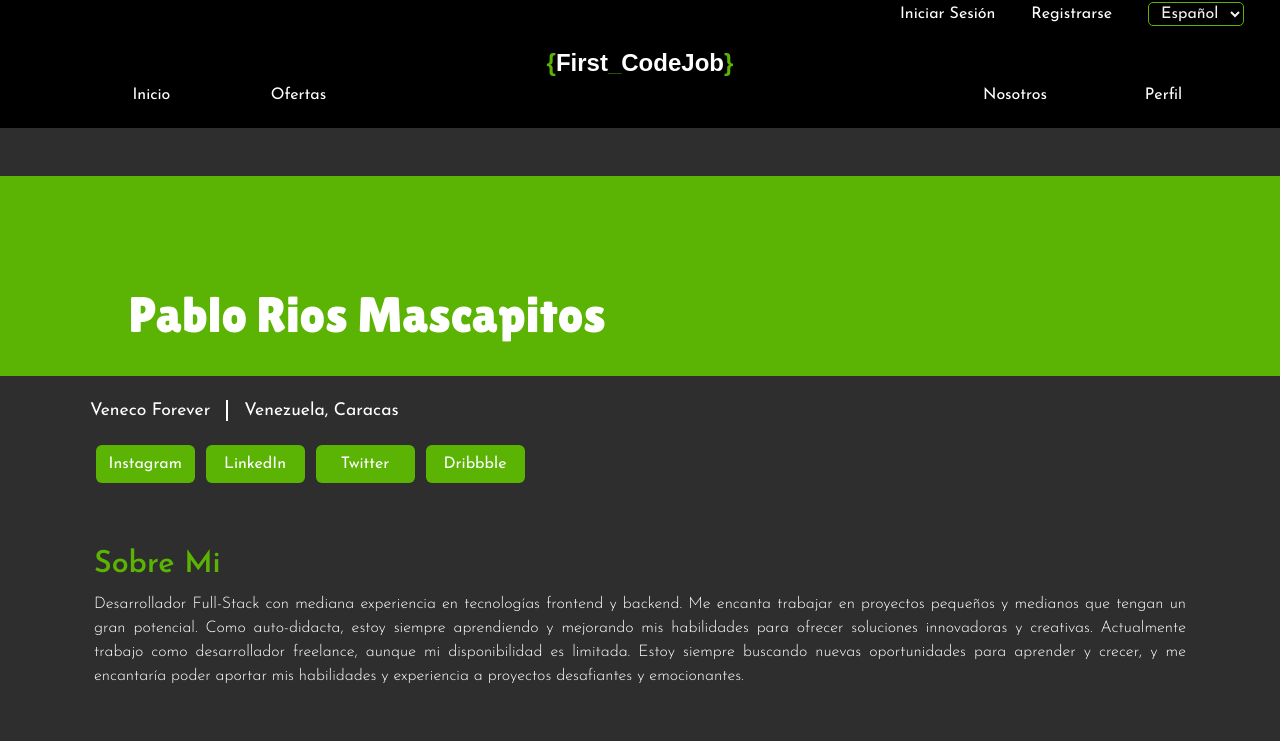
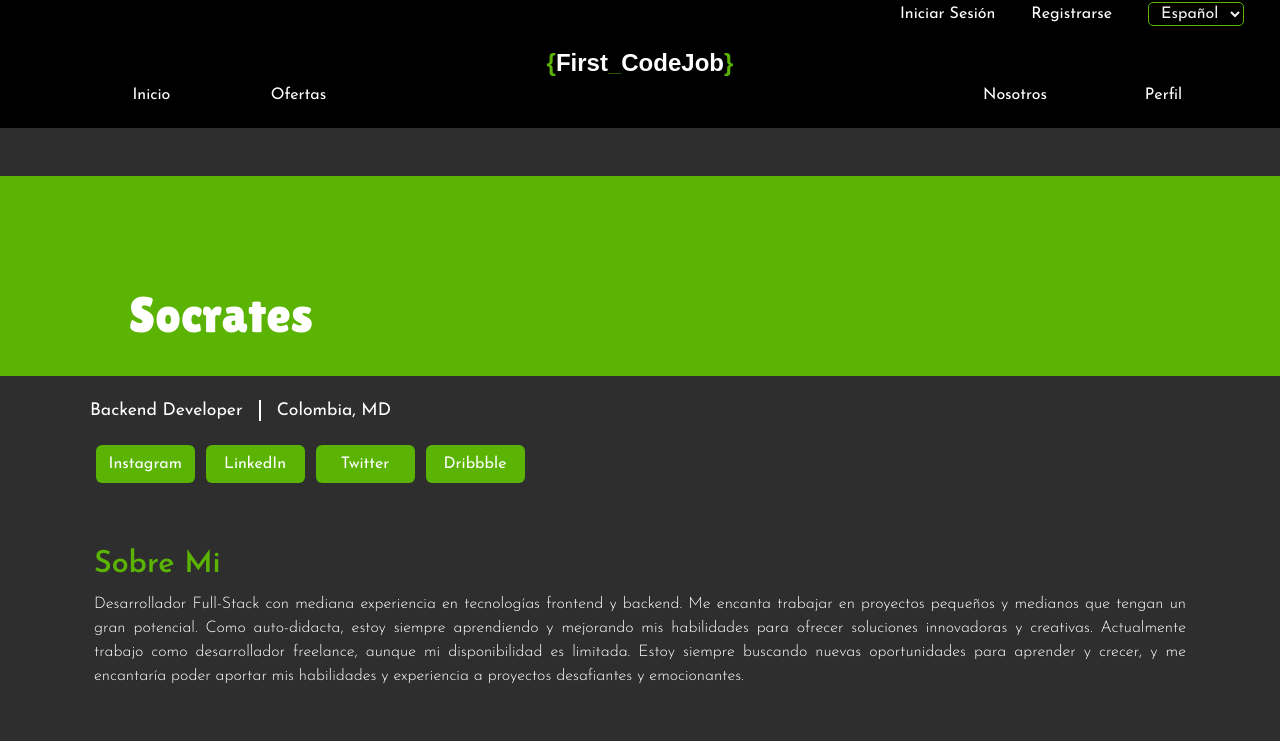
Before and after one commit to juan-pablo-rios/First_CodeJob, a plain HTML site: page html/profile.html in a window 1280 px wide. Shown: the top 741 px of the page. Drawn offline with nearby package versions, Linux system fonts and the light colour scheme; a web font is replaced by a local one.

Commit message:
Modicar profile.html

```diff
--- a/html/profile.html
+++ b/html/profile.html
@@ -8,6 +8,9 @@
     <link rel="stylesheet" href="../css/styleprofile.css">
     <link rel="stylesheet" href="../css/navbar.css">
     <link rel="stylesheet" href="../css/footer.css">
+    <script src="../js/app.js" defer></script>
+    <script type="module" src="https://unpkg.com/ionicons@5.5.2/dist/ionicons/ionicons.esm.js"></script>
+    <script nomodule src="https://unpkg.com/ionicons@5.5.2/dist/ionicons/ionicons.js"></script>
     <title>Perfil</title>
 </head>
 <body>
@@ -60,7 +63,7 @@
 
     <div class="container-fluid contenerName mt-5 p-4 d-flex justify-content-center ">
         <div class="rowName d-flex align-items-end">
-            Pablo Rios Mascapitos
+            Socrates
         </div>
     </div>
 
@@ -68,10 +71,10 @@
 
         <div class="row rowInfoProfile">
             <div class="col-md-5 d-flex align-items-center mb-4 mt-1">
-                <h2 class="job-profile m-0">Veneco Forever</h2>
+                <h2 class="job-profile m-0">Backend Developer</h2>
                 <div class="lineVertical ms-3 me-3">
                 </div>
-                <h2 class="country m-0">Venezuela, Caracas</h2>
+                <h2 class="country m-0">Colombia, MD</h2>
             </div>
         </div>
 
```
